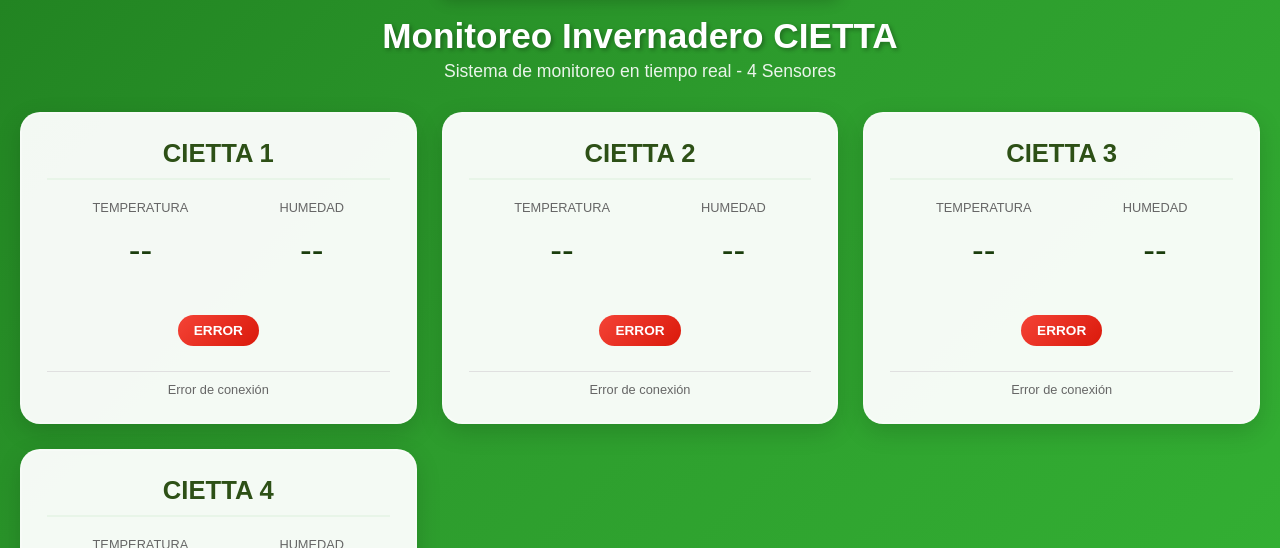
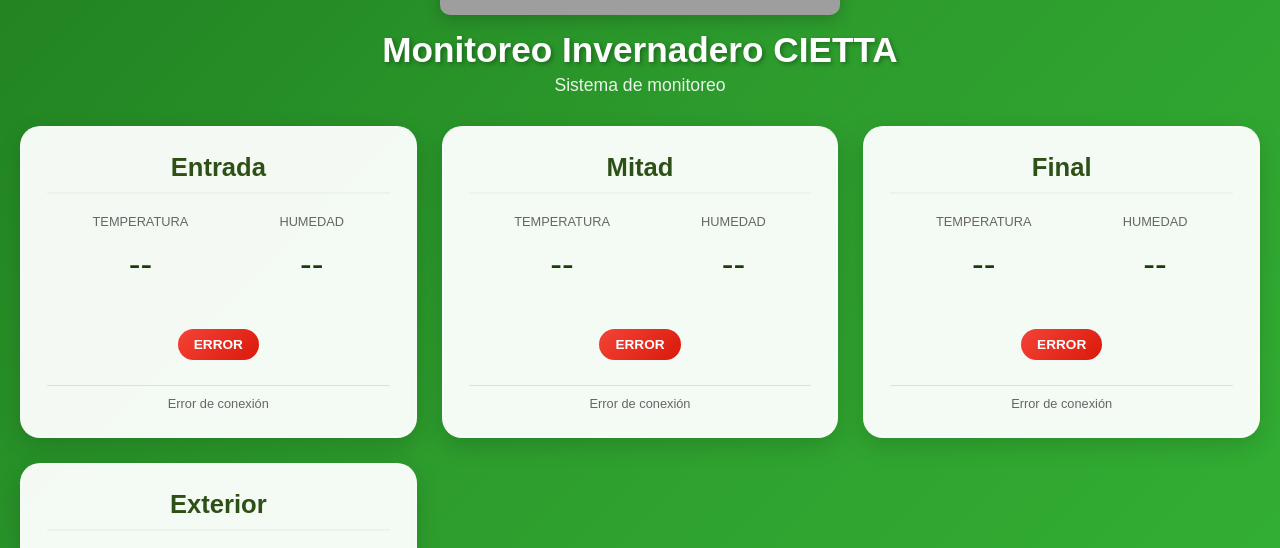
Before and after one commit to SHurx64/CIETTA, a plain HTML site: page index.html in a window 1280 px wide. Shown: the part 323-871 px from the top of the page. Drawn offline with Linux system fonts and the light colour scheme; no server answers; grey boxes are pictures that could not be loaded.

Commit message:
index.html

```diff
--- a/index.html
+++ b/index.html
@@ -1,4 +1,4 @@
-<!DOCTYPE HTML>
+trada<!DOCTYPE HTML>
 <html lang="es">
 <head>
   <title>Monitoreo Invernadero CIETTA</title>
@@ -19,7 +19,7 @@
     }
     .logo {
       max-width: 500px;
-      height: 200;
+      height: 300;
       margin-bottom: 15px;
       border-radius: 10px;
       box-shadow: 0 4px 15px rgba(0,0,0,0.2);
@@ -126,33 +126,33 @@
     <div class="header">
       <img src="https://encrypted-tbn0.gstatic.com/images?q=tbn:ANd9GcTUuxA3tfx033ojl_7qy2Pf_R2XZPjg6BWvUg&s" alt="Logo CIETTA" class="logo">
       <h1>Monitoreo Invernadero CIETTA</h1>
-      <div class="subtitle">Sistema de monitoreo en tiempo real - 4 Sensores</div>
+      <div class="subtitle">Sistema de monitoreo</div>
     </div>
 
     <div class="sensors-grid" id="sensorsGrid">
-      <div class="loading">⏳ Cargando datos de los sensores...</div>
+      <div class="loading">Cargando datos de los sensores...</div>
     </div>
   </div>
 
   <script>
     const SENSORS = [
       {
-        name: 'CIETTA 1',
+        name: 'Entrada',
         channelId: '3142142',
         readApiKey: 'ZSZ7U4BMJEV022BX'
       },
       {
-        name: 'CIETTA 2',
+        name: 'Mitad',
         channelId: '3142228',
         readApiKey: 'UY38NM9LRKVA4HWZ'
       },
       {
-        name: 'CIETTA 3',
+        name: 'Final',
         channelId: '3142229',
         readApiKey: '4KX4ORH6A95QOLX6'
       },
       {
-        name: 'CIETTA 4',
+        name: 'Exterior',
         channelId: '3142231',
         readApiKey: 'QNRODH9WWXT2VVK3'
       }
@@ -235,4 +235,5 @@
     window.onload = updateAllSensors;
   </script>
 </body>
+
 </html>
```
